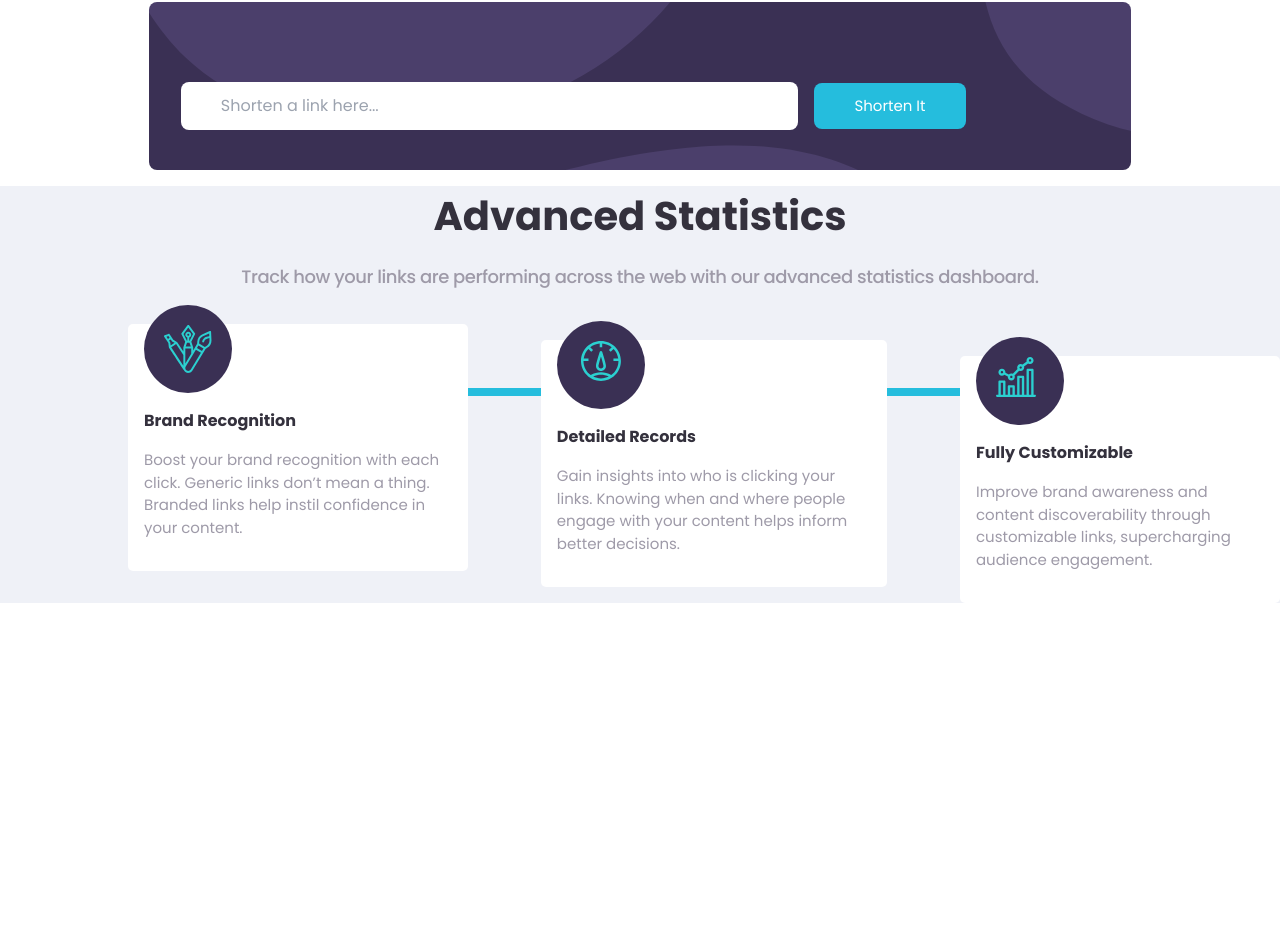
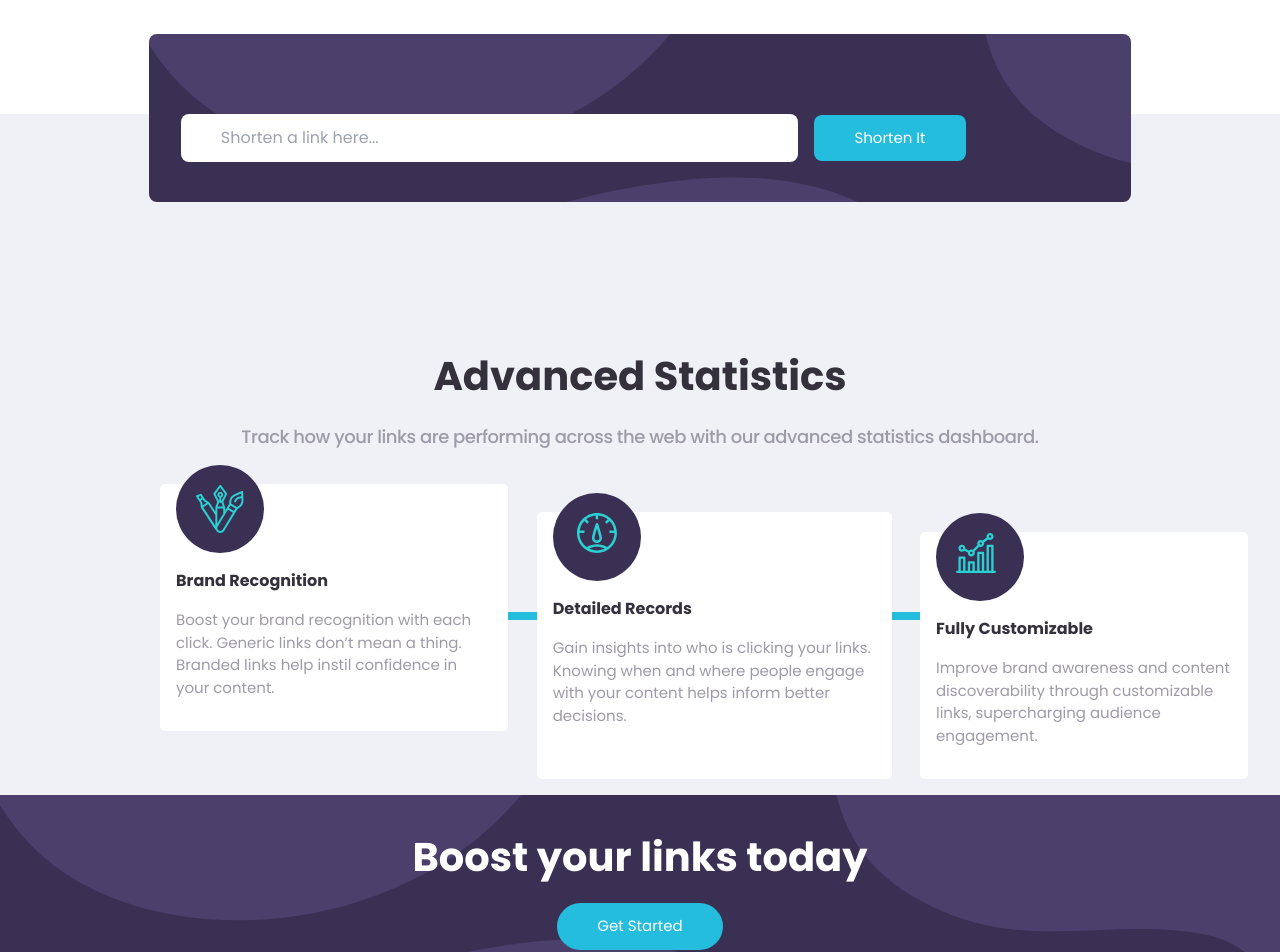
Before and after one commit to skido600/link-shortner, a React (Vite) app: page / in a window 1280 px wide. Shown: the part 584-1536 px from the top of the page. Before the commit the page ends 1187 px from the top, so only its background shows below. Built offline with nearby package versions, Linux system fonts and the light colour scheme.

Commit message:
footer side

```diff
--- a/src/App.tsx
+++ b/src/App.tsx
@@ -1,16 +1,16 @@
 import "./App.css";
 import Advanced from "./Components/pages/Advanced";
+import Footer from "./Components/pages/Footer";
 import Hero from "./Components/pages/Hero";
 import Nav from "./Components/pages/Nav";
-import Shorten from "./Components/pages/Shorten";
 
 function App() {
   return (
     <>
       <Nav />
       <Hero />
-      <Shorten />
       <Advanced />
+      <Footer />
     </>
   );
 }
--- a/src/Components/pages/Advanced.tsx
+++ b/src/Components/pages/Advanced.tsx
@@ -1,11 +1,25 @@
 import Icon1 from "../../assets/icon1.svg";
 import Icon2 from "../../assets/icon2.svg";
 import Icon3 from "../../assets/icon3.svg";
+import Shorten from "./Shorten";
+// Shorten
 const Advanced: React.FC = () => {
+  // const article = [
+  //   {
+  //     id: 1,
+  //     title: "    Brand Recognition",
+  //     icon: Icon1,
+  //     description:
+  //       " Boost your brand recognition with each click. Generic links don’t mean a thing. Branded links help instil confidence in your content.",
+  //   },
+  // ];
   return (
     <>
       <main className="bg-[#EFF1F7]">
-        <section className="text-center lg:mx-[9.3rem]">
+        <div className="relative top-[-8rem] pt-8">
+          <Shorten />
+        </div>
+        <section className="text-center">
           <h1
             className="text-[#34313D]
           md:text-[40px] mb-4 font-[700] text-[28px]"
@@ -18,8 +32,8 @@ const Advanced: React.FC = () => {
           </p>
         </section>
         <article>
-          <section className="md:flex text-center md:text-left lg:pl-[8rem] mt-8">
-            <div className="bg-white  mx-4 md:mx-0  lg:h-[247px] relative z-10 rounded-[5px] p-4">
+          <section className="md:flex text-center md:text-left lg:pl-[8rem] md:mx-8 mt-8">
+            <div className="bg-white mb-4 mx-4 md:mx-0   lg:h-[247px]  relative z-10 rounded-[5px] p-4 md:px-4">
               <section className="flex md:block justify-center">
                 <div className="bg-[#3A3054] mt-[-2.2rem] rounded-full w-[88px] lg:w-[88px] md:w-[70px] md:h-[70px]   lg:h-[88px] h-[88px] px-5 py-5">
                   <img src={Icon1} alt="icon_1" />
@@ -39,7 +53,7 @@ const Advanced: React.FC = () => {
               <div className="aff"></div>
             </main>
             <div className="aff_2 md:block hidden"></div>
-            <div className="bg-white  mx-4 md:mx-0 md:mt-4 relative z-10 rounded-[5px] lg:h-[247px]  p-4">
+            <div className="bg-white  mx-4 md:mx-0 md:mt-7 relative p-4 mb-4  z-10 rounded-[5px]  md:px-4">
               <section className="flex md:block justify-center">
                 <div className="bg-[#3A3054] mt-[-2.2rem] rounded-full md:w-[70px] md:h-[70px] lg:w-[88px] lg:h-[88px] h-[88px] w-[88px] px-6 py-5">
                   <img src={Icon3} alt="icon_1" />
@@ -59,7 +73,7 @@ const Advanced: React.FC = () => {
               <div className="aff"></div>
             </main>
             <div className="aff_2 md:block hidden"></div>
-            <div className="bg-white  mx-4 md:mx-0 beff  md:mt-8  lg:h-[247px] relative  rounded-[5px] p-4">
+            <div className="bg-white p-4  mx-4 md:mx-0 md:mb-4   md:mt-12  lg:h-[247px] relative  rounded-[5px] md:px-4">
               <section className="flex md:block justify-center">
                 <div className="bg-[#3A3054] mt-[-2.2rem] rounded-full md:w-[70px] md:h-[70px] lg:w-[88px] lg:h-[88px] h-[88px] w-[88px] px-5 py-5">
                   <img src={Icon2} alt="icon_1" />
--- /dev/null
+++ b/src/Components/pages/Footer.tsx
@@ -0,0 +1,19 @@
+import Btn from "./props/Btn";
+const Footer: React.FC = () => {
+  return (
+    <>
+      <main className="bg-custom-bg w-full  md:mt-0 flex items-center justify-center">
+        <div className=" mt-8 mx-[35px]">
+          <h1 className="text-white text-center font-bold md:text-[40px] text-[20px]">
+            Boost your links today
+          </h1>
+          <div className="flex justify-center">
+            <Btn />
+          </div>
+        </div>
+      </main>
+    </>
+  );
+};
+
+export default Footer;
--- a/src/Components/pages/Hero.tsx
+++ b/src/Components/pages/Hero.tsx
@@ -1,9 +1,11 @@
 import COM from "../../assets/working_with_computer.svg";
+import Btn from "./props/Btn";
+// Btn
 const Hero: React.FC = () => {
   return (
     <>
       <main className=" ">
-        <section className="md:flex md:pl-8 items-center gap-4 overflow-hidden justify-around mt-[2rem] flex-row-reverse">
+        <section className="md:flex md:pl-8 items-center gap-4 overflow-hidden justify-around mt-[2rem] mb-[8rem] flex-row-reverse">
           <img
             src={COM}
             alt="LOGO"
@@ -18,9 +20,9 @@ const Hero: React.FC = () => {
               your links are performing.
             </p>
             <div>
-              <button className="bg-[#25BDDD] mt-8 md:mt-4  hover:opacity-[0.5]  mb-[40px] text-[15px] text-white px-[40px] py-[12px] rounded-full">
-                Get Started
-              </button>
+              <div>
+                <Btn />
+              </div>
             </div>
           </article>
         </section>
--- a/src/Components/pages/Shorten.tsx
+++ b/src/Components/pages/Shorten.tsx
@@ -2,7 +2,7 @@ const Shorten: React.FC = () => {
   return (
     <>
       <main>
-        <section className="bg-custom-bg md:mx-8 mx-2  mb-4 h-[168px] mt-4 lg:mx-[9.3rem] overflow-hidden  rounded-lg">
+        <section className="bg-custom-bg md:mx-8 mx-2 relative   mb-4 h-[168px] mt-4 lg:mx-[9.3rem] overflow-hidden  rounded-lg">
           <div className="md:grid md:grid-cols-3 gap-4 mx-4  items-center mt-[2rem] md:mt-[5rem] justify-center pl-4">
             <div className=" md:col-span-2 mb-4 md:mb-0 ">
               <input
--- /dev/null
+++ b/src/Components/pages/props/Btn.tsx
@@ -0,0 +1,13 @@
+const Btn: React.FC = () => {
+  return (
+    <>
+      <main>
+        <button className="bg-[#25BDDD] mt-8 md:mt-4  hover:opacity-[0.5]  mb-[40px] text-[15px] text-white px-[40px] py-[12px] rounded-full">
+          Get Started
+        </button>
+      </main>
+    </>
+  );
+};
+
+export default Btn;
--- a/src/index.css
+++ b/src/index.css
@@ -10,15 +10,11 @@ body {
   background: #25bddd;
   width: 1.5%;
   position: relative;
-  height: 12vh;
+  height: 8vh;
   top: -1rem;
   z-index: 0;
 }
-/* .beff::before {
 
-  z-index: 0;
-  top: -4rem;
-} */
 ul li,
 .btn_mobile button {
   color: white;
@@ -45,10 +41,10 @@ ul li,
   }
   .aff_2 {
     background: #25bddd;
-    width: 20%;
+    width: 8%;
     position: relative;
     height: 1vh;
 
-    top: 4rem;
+    top: 8rem;
   }
 }
```
